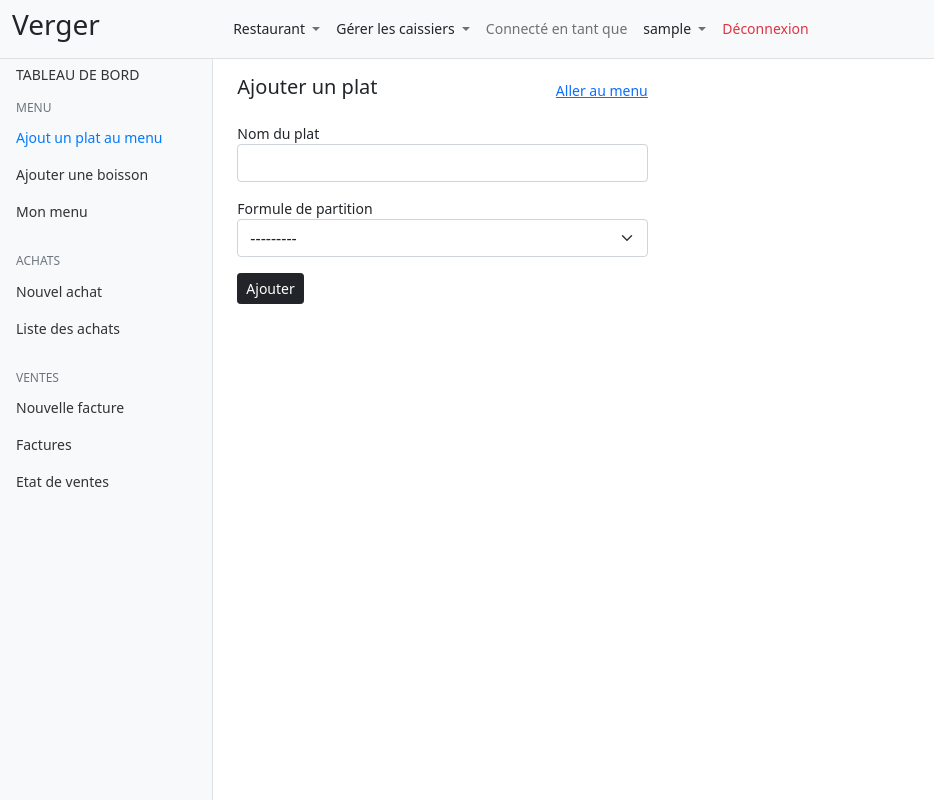
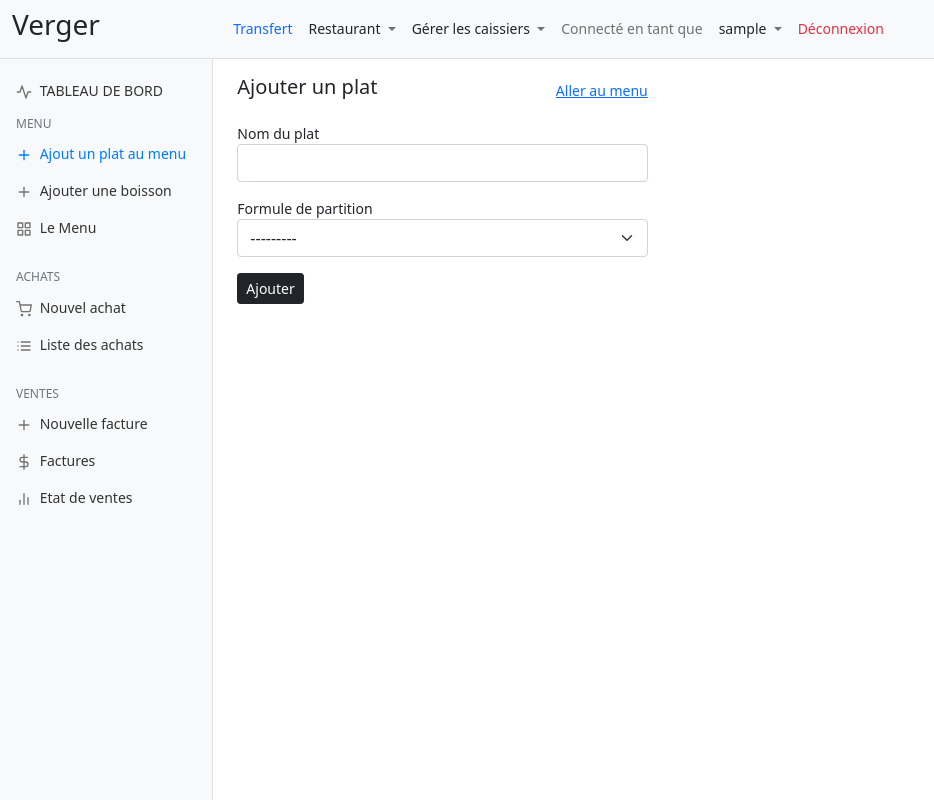
Before and after one commit to mono57/verger.stock-mgmt, a Django app: page /backoffice/dish/add/ in a window 1280 px wide. Shown: the whole page, without its empty margins (0-934 px from the left). Run offline with Django 3.2, Linux system fonts and the light colour scheme; the visitor is signed in with stand-in values (Sample User, id 1); data that the repository does not hold is empty; some libraries are stand-ins or nearby versions.

Commit message:
add feather icon and protected admin route

```diff
--- a/templates/base/header.html
+++ b/templates/base/header.html
@@ -5,6 +5,8 @@
 {% url 'backoffice:product-list' as product_list_url %}
 {% url 'backoffice:user-add' as user_add_url %}
 {% url 'backoffice:user-list' as user_list_url %}
+
+{% with is_superuser=request.user.is_superuser %}
 
 <nav class="navbar navbar-expand-lg sticky-top navbar-light flex-md-nowrap bg-light"
   style="border-bottom: 0.1rem solid #dedfe0">
@@ -15,7 +17,11 @@
 
     <div class="container">
       <ul class="navbar-nav pl-4 me-auto mb-2 mb-lg-0 ml-auto" style="margin-left:6.2rem">
-
+        {% if is_superuser %}
+        <li class="nav-item">
+          <a class="nav-link text-primary" href=""> Transfert</a>
+        </li>
+        {% endif %}
         <li class="nav-item dropdown d-inline">
           <a class="nav-link dropdown-toggle" href="#" id="navbarDropdown" role="button" data-bs-toggle="dropdown"
             aria-expanded="false">
@@ -23,12 +29,16 @@
               Restaurant</span>
           </a>
           <ul class="dropdown-menu" aria-labelledby="navbarDropdown">
+            {% if is_superuser %}
             <li><a class="dropdown-item" href="{{room_add_url}}">Ajouter une salle de vente</a></li>
+            <li><a class="dropdown-item" href="{{product_add_url}}">Ajouter un produit</a></li>
+            {% endif %}
+            <li><a class="dropdown-item" href="{{product_list_url}}">Tous le produits</a></li>
             <li><a class="dropdown-item" href="{{room_list_url}}">Les salles de ventes</a></li>
-            <li><a class="dropdown-item" href="{{product_add_url}}">Ajouter un produit</a></li>
-            <li><a class="dropdown-item" href="{{product_list_url}}">Tous le produits</a></li>
+
           </ul>
         </li>
+        {% if is_superuser %}
         <li class="nav-item dropdown d-inline">
           <a class="nav-link dropdown-toggle" href="#" id="navbarDropdown" role="button" data-bs-toggle="dropdown"
             aria-expanded="false">
@@ -39,8 +49,8 @@
             <li><a class="dropdown-item" href="{{user_add_url}}">Ajouter un caissier</a></li>
             <li><a class="dropdown-item" href="{{user_list_url}}">Liste des caissiers</a></li>
           </ul>
-        </li>
-        <li class="nab-item">
+        </li> {% endif %}
+        <li class="nav-item">
           <span class="nav-link"> Connecté en tant que</span>
         </li>
         <li class="nav-item dropdown d-inline">
@@ -62,3 +72,4 @@
 
   </div>
 </nav>
+{% endwith %}
--- a/templates/base/js.html
+++ b/templates/base/js.html
@@ -2,3 +2,6 @@
 
 <script src="{% static 'assets/bootstrap/js/bootstrap.bundle.min.js' %}"></script>
 <script src="{% static 'assets/feather.min.js' %}"></script>
+<script>
+  feather.replace()
+</script>
--- a/templates/base/sidebar.html
+++ b/templates/base/sidebar.html
@@ -2,14 +2,18 @@
  {% url 'backoffice:dish-add' as dish_add_url %}
  {% url 'backoffice:buying-add' as buying_add_url %}
 
+{% with is_superuser=request.user.is_superuser %}
+
+
+
  <nav id="sidebarMenu" class="col-md-3 col-lg-2 d-md-block bg-light sidebar collapse">
      <div class="position-sticky">
-         <ul class="nav flex-column my-2">
+         <ul class="nav flex-column mt-4 mb-2">
 
              <li class="nav-item">
                  <a class="nav-link {% if request.path == dashboard_url %}active{% endif %}" aria-current="page"
                      href="{{dashboard_url}}">
-                     <span data-feather="home"></span>
+                     <span data-feather="activity"></span>
                      TABLEAU DE BORD
                  </a>
              </li>
@@ -22,25 +26,26 @@
              <li class="nav-item">
                  <a class="nav-link {% if request.path == dish_add_url %} active{% endif %}" aria-current="page"
                      href="{{dish_add_url}}">
-                     <span data-feather="home"></span>
+                     <span data-feather="plus"></span>
                      Ajout un plat au menu
                  </a>
              </li>
 
              <li class="nav-item">
                  <a class="nav-link " href="#">
-                     <span data-feather="file"></span>
+                     <span data-feather="plus"></span>
                      Ajouter une boisson
                  </a>
              </li>
              <li class="nav-item">
                  <a class="nav-link" href="#">
-                     <span data-feather="file"></span>
-                     Mon menu
+                     <span data-feather="grid"></span>
+                     Le Menu
                  </a>
              </li>
 
          </ul>
+         {% if is_superuser %}
          <h6 class="sidebar-heading d-flex justify-content-between align-items-center px-3 mt-4 mb-1 text-muted">
              <span>Achats</span>
 
@@ -49,18 +54,19 @@
 
              <li class="nav-item">
                  <a class="nav-link {% if request.path == buying_add_url %} active{% endif %}" aria-current="page" href="{{buying_add_url}}">
-                     <span data-feather="home"></span>
+                     <span data-feather="shopping-cart"></span>
                      Nouvel achat
                  </a>
              </li>
              <li class="nav-item">
                  <a class="nav-link" href="#">
-                     <span data-feather="file"></span>
+                     <span data-feather="list"></span>
                      Liste des achats
                  </a>
              </li>
 
          </ul>
+         {% endif %}
          <h6 class="sidebar-heading d-flex justify-content-between align-items-center px-3 mt-4 mb-1 text-muted">
              <span>Ventes</span>
 
@@ -69,20 +75,20 @@
 
              <li class="nav-item">
                  <a class="nav-link" aria-current="page" href="#">
-                     <span data-feather="home"></span>
+                     <span data-feather="plus"></span>
                      Nouvelle facture
                  </a>
              </li>
              <li class="nav-item">
                  <a class="nav-link" href="#">
-                     <span data-feather="file"></span>
+                     <span data-feather="dollar-sign"></span>
                      Factures
                  </a>
              </li>
 
              <li class="nav-item">
                  <a class="nav-link" href="#">
-                     <span data-feather="file"></span>
+                     <span data-feather="bar-chart-2"></span>
                      Etat de ventes
                  </a>
              </li>
@@ -92,3 +98,5 @@
 
      </div>
  </nav>
+
+ {% endwith %}
```
Also changed, not shown: templates/base/css.html (line endings or trailing spaces).
